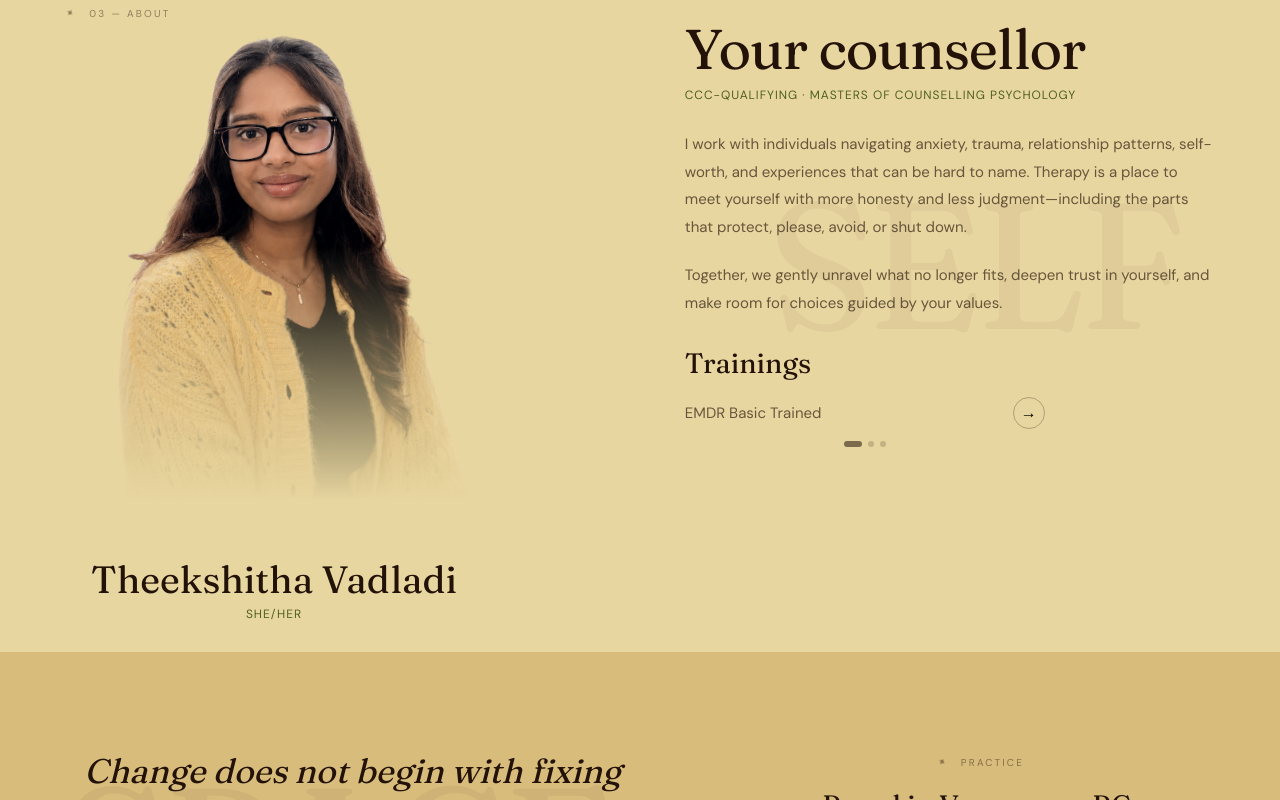
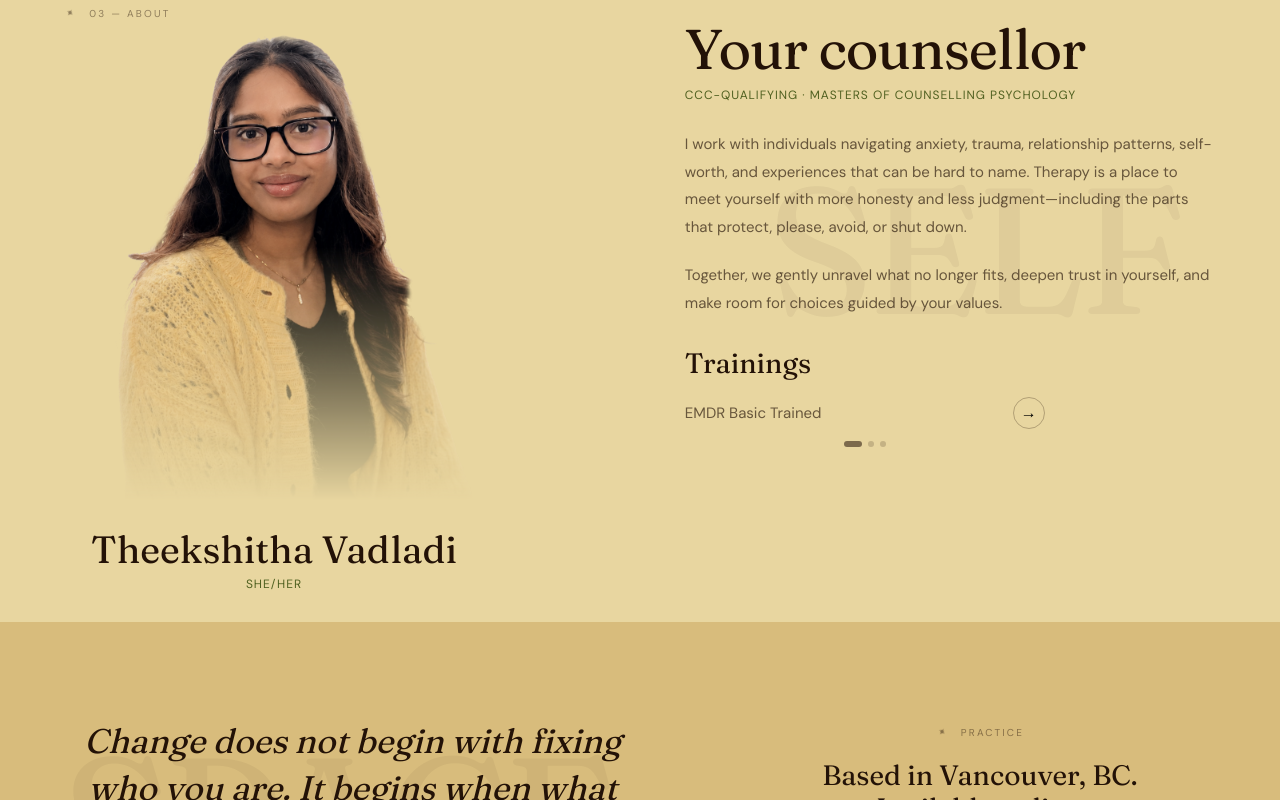
Before and after one commit to yajasmalhotra/unravel-website, a React (Vite) app: page / in a window 1280 px wide. Shown: the part 1784-2584 px from the top of the page. Built offline with nearby package versions, Linux system fonts and the light colour scheme.

Commit message:
Move portrait name closer

```diff
--- a/src/styles.css
+++ b/src/styles.css
@@ -64,7 +64,7 @@ button { font: inherit; }
 .portrait { max-width: 420px; text-align: center; }
 .portrait__image { position: relative; width: 100%; aspect-ratio: 3 / 4; overflow: hidden; }
 .portrait img { display: block; width: 100%; height: 100%; object-fit: cover; object-position: center top; transform: translateY(-80px); filter: brightness(.96) saturate(.88); mask-image: linear-gradient(#000 55%, transparent); -webkit-mask-image: linear-gradient(#000 55%, transparent); }
-.portrait h2 { margin: -20px 0 0; font: 400 clamp(25px, 3vw, 38px)/1.05 Fraunces, serif; }
+.portrait h2 { margin: -50px 0 0; font: 400 clamp(25px, 3vw, 38px)/1.05 Fraunces, serif; }
 .portrait p, .credential { color: var(--olive); font-size: 12px; letter-spacing: .08em; text-transform: uppercase; }
 .portrait p { margin: 6px 0; }
 .about__copy h2 { margin: 0 0 8px; font: 400 clamp(32px, 5vw, 56px)/1.05 Fraunces, serif; letter-spacing: -.02em; }
```
